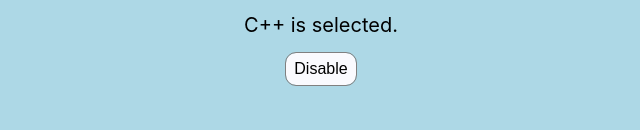
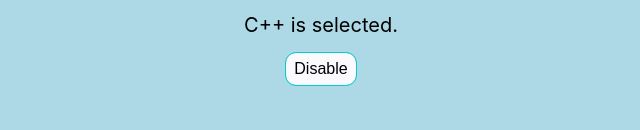
Before and after one commit to synthetic-borealis/react-dropdown, a React (Vite) app: page / in a window 1280 px wide. Shown: the part 170-300 px from the top of the page, without its empty margins (319-959 px from the left). Built offline with nearby package versions, Linux system fonts and the light colour scheme; the HTML template or start-up script is replaced by a standard one.

Commit message:
adjust button colours

```diff
--- a/src/App.scss
+++ b/src/App.scss
@@ -32,7 +32,12 @@
     background-color: #fafafe;
     border-radius: 10px;
     border: 0;
-    outline: 1px solid gray;
+    outline: 1px solid darkturquoise;
     cursor: pointer;
+    transition: outline-color 0.3s ease-in-out;
+
+    &:hover {
+      outline-color: darkcyan;
+    }
   }
 }
```
